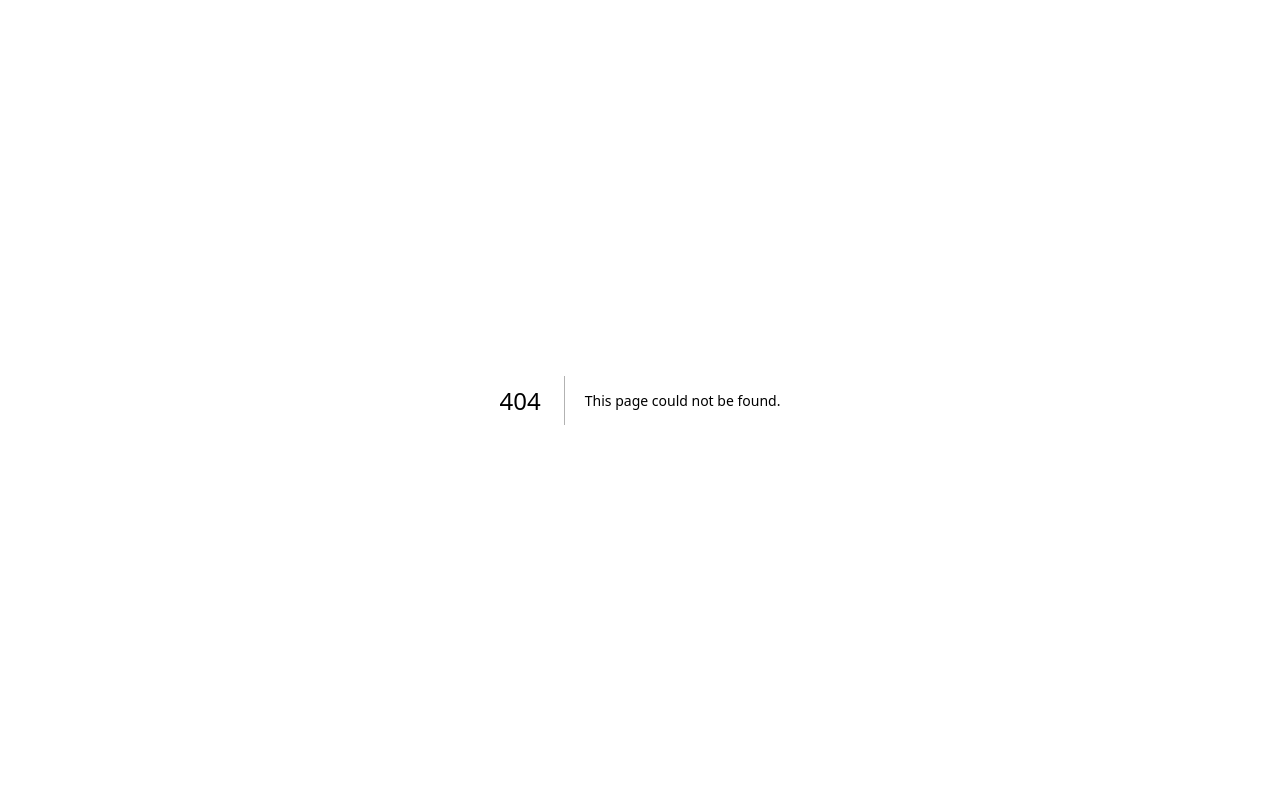
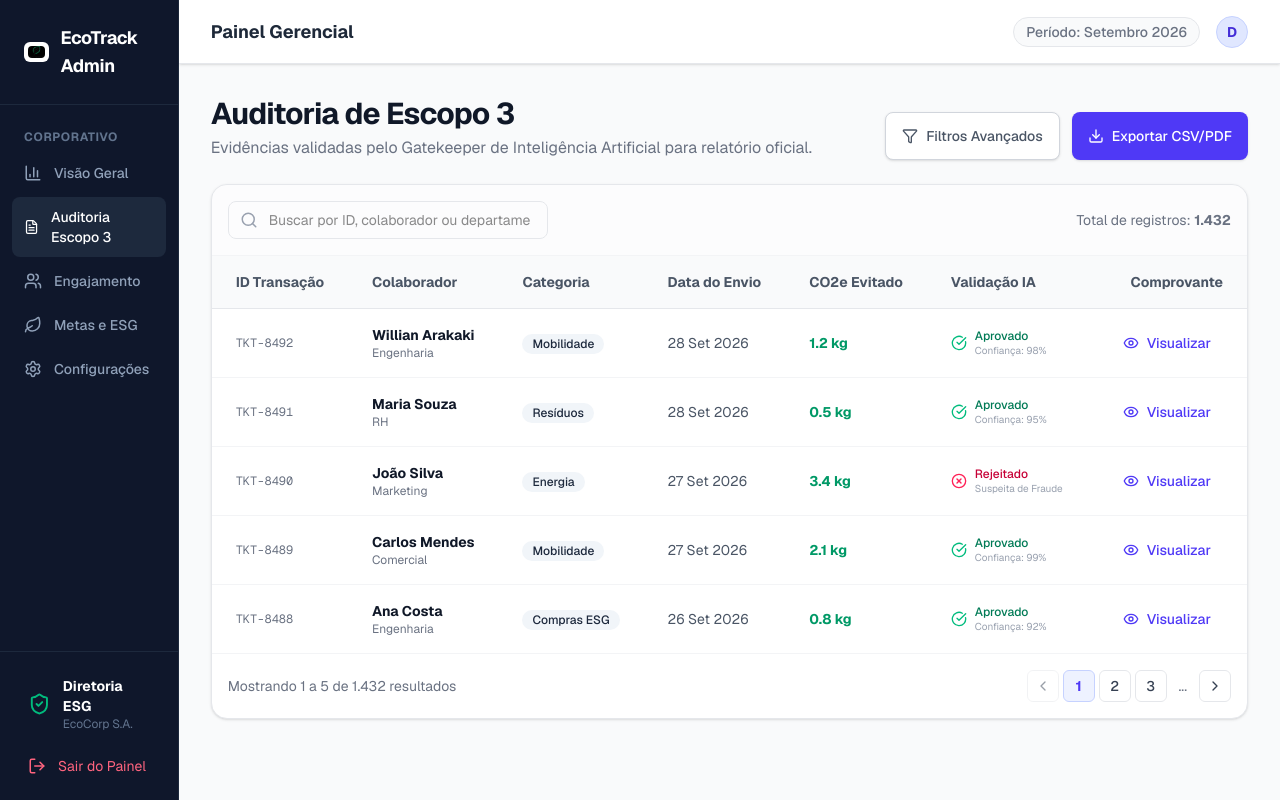
Before and after one commit to willarakaki/ecotrack-frontend, a Next.js app: page /admin/audit in a window 1280 px wide. Before the commit this address had no page. Built offline with nearby package versions, Linux system fonts and the light colour scheme.

Commit message:
feat(admin): enhance roi chart and create scope 3 audit table

```diff
--- /dev/null
+++ b/src/app/(admin)/admin/audit/page.tsx
@@ -0,0 +1,134 @@
+"use client"
+
+import React, { useState } from "react"
+import { Search, Filter, FileText, CheckCircle, XCircle, Download, Eye, ChevronLeft, ChevronRight } from "lucide-react"
+import { Button } from "@/shared/ui/button"
+
+const auditData = [
+  { id: "TKT-8492", user: "Willian Arakaki", dept: "Engenharia", category: "Mobilidade", date: "28 Set 2026", carbon: "1.2 kg", aiStatus: "Aprovado", confidence: "98%" },
+  { id: "TKT-8491", user: "Maria Souza", dept: "RH", category: "Resíduos", date: "28 Set 2026", carbon: "0.5 kg", aiStatus: "Aprovado", confidence: "95%" },
+  { id: "TKT-8490", user: "João Silva", dept: "Marketing", category: "Energia", date: "27 Set 2026", carbon: "3.4 kg", aiStatus: "Rejeitado", confidence: "45%" },
+  { id: "TKT-8489", user: "Carlos Mendes", dept: "Comercial", category: "Mobilidade", date: "27 Set 2026", carbon: "2.1 kg", aiStatus: "Aprovado", confidence: "99%" },
+  { id: "TKT-8488", user: "Ana Costa", dept: "Engenharia", category: "Compras ESG", date: "26 Set 2026", carbon: "0.8 kg", aiStatus: "Aprovado", confidence: "92%" },
+]
+
+export default function AuditPage() {
+  const [searchTerm, setSearchTerm] = useState("")
+
+  return (
+    <div className="flex flex-col gap-6 max-w-7xl mx-auto h-full">
+      <div className="flex justify-between items-end">
+        <div>
+          <h1 className="text-3xl font-bold text-gray-900 tracking-tight">Auditoria de Escopo 3</h1>
+          <p className="text-gray-500 mt-1">Evidências validadas pelo Gatekeeper de Inteligência Artificial para relatório oficial.</p>
+        </div>
+        <div className="flex gap-3">
+          <Button variant="outline" className="text-gray-600 border-gray-300 bg-white shadow-sm">
+            <Filter size={16} className="mr-2" /> Filtros Avançados
+          </Button>
+          <Button className="bg-indigo-600 hover:bg-indigo-700 text-white shadow-sm">
+            <Download size={16} className="mr-2" /> Exportar CSV/PDF
+          </Button>
+        </div>
+      </div>
+
+      <div className="bg-white rounded-2xl border border-gray-200 shadow-sm flex flex-col overflow-hidden">
+        {/* Toolbar */}
+        <div className="p-4 border-b border-gray-100 flex items-center justify-between bg-gray-50/50">
+          <div className="relative w-80">
+            <Search className="absolute left-3 top-1/2 -translate-y-1/2 text-gray-400" size={18} />
+            <input
+              type="text"
+              placeholder="Buscar por ID, colaborador ou departamento..."
+              className="w-full pl-10 pr-4 py-2 text-sm border border-gray-200 rounded-lg focus:outline-none focus:ring-2 focus:ring-indigo-500/20 focus:border-indigo-500 transition-shadow"
+              value={searchTerm}
+              onChange={(e) => setSearchTerm(e.target.value)}
+            />
+          </div>
+          <div className="flex items-center gap-2 text-sm text-gray-500">
+            <span>Total de registros: <strong>1.432</strong></span>
+          </div>
+        </div>
+
+        {/* Table */}
+        <div className="overflow-x-auto">
+          <table className="w-full text-left text-sm whitespace-nowrap">
+            <thead className="bg-gray-50 text-gray-600 font-medium border-b border-gray-200">
+              <tr>
+                <th className="px-6 py-4">ID Transação</th>
+                <th className="px-6 py-4">Colaborador</th>
+                <th className="px-6 py-4">Categoria</th>
+                <th className="px-6 py-4">Data do Envio</th>
+                <th className="px-6 py-4">CO2e Evitado</th>
+                <th className="px-6 py-4">Validação IA</th>
+                <th className="px-6 py-4 text-right">Comprovante</th>
+              </tr>
+            </thead>
+            <tbody className="divide-y divide-gray-100">
+              {auditData.map((row) => (
+                <tr key={row.id} className="hover:bg-indigo-50/30 transition-colors">
+                  <td className="px-6 py-4 font-mono text-xs text-gray-500">{row.id}</td>
+                  <td className="px-6 py-4">
+                    <div className="flex flex-col">
+                      <span className="font-bold text-gray-900">{row.user}</span>
+                      <span className="text-xs text-gray-500">{row.dept}</span>
+                    </div>
+                  </td>
+                  <td className="px-6 py-4">
+                    <span className="inline-flex items-center px-2.5 py-0.5 rounded-full text-xs font-medium bg-slate-100 text-slate-800">
+                      {row.category}
+                    </span>
+                  </td>
+                  <td className="px-6 py-4 text-gray-600">{row.date}</td>
+                  <td className="px-6 py-4 font-bold text-emerald-600">{row.carbon}</td>
+                  <td className="px-6 py-4">
+                    {row.aiStatus === "Aprovado" ? (
+                      <div className="flex items-center gap-2">
+                        <CheckCircle size={16} className="text-emerald-500" />
+                        <div className="flex flex-col">
+                          <span className="text-emerald-700 font-medium text-xs">Aprovado</span>
+                          <span className="text-[10px] text-gray-400">Confiança: {row.confidence}</span>
+                        </div>
+                      </div>
+                    ) : (
+                      <div className="flex items-center gap-2">
+                        <XCircle size={16} className="text-rose-500" />
+                        <div className="flex flex-col">
+                          <span className="text-rose-700 font-medium text-xs">Rejeitado</span>
+                          <span className="text-[10px] text-gray-400">Suspeita de Fraude</span>
+                        </div>
+                      </div>
+                    )}
+                  </td>
+                  <td className="px-6 py-4 text-right">
+                    <Button variant="ghost" size="sm" className="text-indigo-600 hover:text-indigo-900 hover:bg-indigo-50">
+                      <Eye size={16} className="mr-2" /> Visualizar
+                    </Button>
+                  </td>
+                </tr>
+              ))}
+            </tbody>
+          </table>
+        </div>
+
+        {/* Pagination */}
+        <div className="p-4 border-t border-gray-100 flex items-center justify-between text-sm text-gray-500">
+          <span>Mostrando 1 a 5 de 1.432 resultados</span>
+          <div className="flex items-center gap-1">
+            <Button variant="outline" size="icon" className="w-8 h-8 rounded-md border-gray-200" disabled>
+              <ChevronLeft size={16} />
+            </Button>
+            <Button variant="outline" className="w-8 h-8 rounded-md bg-indigo-50 border-indigo-200 text-indigo-600 font-bold p-0">1</Button>
+            <Button variant="outline" className="w-8 h-8 rounded-md border-gray-200 hover:bg-gray-50 p-0">2</Button>
+            <Button variant="outline" className="w-8 h-8 rounded-md border-gray-200 hover:bg-gray-50 p-0">3</Button>
+            <span className="px-2">...</span>
+            <Button variant="outline" size="icon" className="w-8 h-8 rounded-md border-gray-200 hover:bg-gray-50">
+              <ChevronRight size={16} />
+            </Button>
+          </div>
+        </div>
+
+      </div>
+    </div>
+  )
+}
--- a/src/app/(admin)/admin/dashboard/page.tsx
+++ b/src/app/(admin)/admin/dashboard/page.tsx
@@ -1,6 +1,7 @@
 "use client"
 
 import React from "react"
+import Link from "next/link"
 import { TrendingUp, Users, Leaf, ArrowUpRight, ArrowDownRight, FileCheck, AlertCircle } from "lucide-react"
 
 export default function AdminDashboardPage() {
@@ -77,55 +78,75 @@ export default function AdminDashboardPage() {
       <div className="grid grid-cols-1 lg:grid-cols-3 gap-6">
 
         {/* Chart Area */}
-        <div className="bg-white p-6 rounded-2xl border border-gray-200 shadow-sm lg:col-span-2 flex flex-col">
-          <h3 className="font-bold text-gray-900 mb-6">Investimento em Recompensas vs Retorno (ROI)</h3>
+        <div className="bg-white p-6 rounded-2xl border border-gray-200 shadow-sm lg:col-span-2 flex flex-col relative">
+          <div className="flex justify-between items-start mb-6">
+            <h3 className="font-bold text-gray-900">Investimento em Recompensas vs Retorno (ROI)</h3>
+            <div className="bg-gray-100 p-1 rounded-lg flex text-xs font-medium">
+              <button className="px-3 py-1 bg-white shadow-sm rounded-md text-gray-900">Mensal</button>
+              <button className="px-3 py-1 text-gray-500 hover:text-gray-900">Semestral</button>
+            </div>
+          </div>
 
           <div className="flex-1 flex items-end gap-6 h-64 mt-auto border-b border-gray-100 pb-2 relative">
+
+            {/* Linha de Tendência de Lucro (SVG Line) */}
+            <svg className="absolute inset-0 w-full h-full pointer-events-none z-10" preserveAspectRatio="none">
+              <path
+                d="M 50,180 C 150,180 250,130 350,100 C 450,70 550,50 650,20"
+                fill="none"
+                stroke="#10b981"
+                strokeWidth="3"
+                strokeDasharray="6 6"
+                className="opacity-70"
+              />
+            </svg>
+
             {/* Fake Chart Grid */}
             <div className="absolute inset-0 flex flex-col justify-between pointer-events-none opacity-20">
-              <div className="border-t border-gray-300 w-full"></div>
-              <div className="border-t border-gray-300 w-full"></div>
-              <div className="border-t border-gray-300 w-full"></div>
-              <div className="border-t border-gray-300 w-full"></div>
+              <div className="border-t border-gray-300 w-full relative"><span className="absolute -top-3 -left-8 text-[10px]">10k</span></div>
+              <div className="border-t border-gray-300 w-full relative"><span className="absolute -top-3 -left-8 text-[10px]">7.5k</span></div>
+              <div className="border-t border-gray-300 w-full relative"><span className="absolute -top-3 -left-8 text-[10px]">5k</span></div>
+              <div className="border-t border-gray-300 w-full relative"><span className="absolute -top-3 -left-8 text-[10px]">2.5k</span></div>
             </div>
 
             {/* Bars */}
-            <div className="flex flex-col items-center gap-2 flex-1 group">
+            <div className="flex flex-col items-center gap-2 flex-1 group z-20">
               <div className="flex items-end gap-1 w-full justify-center h-full">
-                <div className="w-8 bg-slate-200 rounded-t-md h-[30%] group-hover:bg-slate-300 transition-colors relative"><span className="absolute -top-6 text-xs text-gray-500 opacity-0 group-hover:opacity-100 font-medium">R$2k</span></div>
-                <div className="w-8 bg-indigo-500 rounded-t-md h-[40%] group-hover:bg-indigo-600 transition-colors relative"><span className="absolute -top-6 text-xs text-indigo-600 opacity-0 group-hover:opacity-100 font-bold">R$3k</span></div>
+                <div className="w-8 bg-slate-200 rounded-t-md h-[30%] group-hover:bg-slate-300 transition-colors relative"><span className="absolute -top-7 left-1/2 -translate-x-1/2 text-xs text-slate-600 bg-white shadow-sm border border-slate-100 px-2 py-0.5 rounded-full opacity-0 group-hover:opacity-100 font-medium z-30">R$2k</span></div>
+                <div className="w-8 bg-indigo-500 rounded-t-md h-[40%] group-hover:bg-indigo-600 transition-colors relative"><span className="absolute -top-7 left-1/2 -translate-x-1/2 text-xs text-indigo-700 bg-white shadow-sm border border-indigo-100 px-2 py-0.5 rounded-full opacity-0 group-hover:opacity-100 font-bold z-30">R$3k</span></div>
               </div>
               <span className="text-xs text-gray-500 font-medium">Jun</span>
             </div>
 
-            <div className="flex flex-col items-center gap-2 flex-1 group">
+            <div className="flex flex-col items-center gap-2 flex-1 group z-20">
               <div className="flex items-end gap-1 w-full justify-center h-full">
-                <div className="w-8 bg-slate-200 rounded-t-md h-[35%] group-hover:bg-slate-300 transition-colors relative"><span className="absolute -top-6 text-xs text-gray-500 opacity-0 group-hover:opacity-100 font-medium">R$2.5k</span></div>
-                <div className="w-8 bg-indigo-500 rounded-t-md h-[55%] group-hover:bg-indigo-600 transition-colors relative"><span className="absolute -top-6 text-xs text-indigo-600 opacity-0 group-hover:opacity-100 font-bold">R$4.5k</span></div>
+                <div className="w-8 bg-slate-200 rounded-t-md h-[35%] group-hover:bg-slate-300 transition-colors relative"><span className="absolute -top-7 left-1/2 -translate-x-1/2 text-xs text-slate-600 bg-white shadow-sm border border-slate-100 px-2 py-0.5 rounded-full opacity-0 group-hover:opacity-100 font-medium z-30">R$2.5k</span></div>
+                <div className="w-8 bg-indigo-500 rounded-t-md h-[55%] group-hover:bg-indigo-600 transition-colors relative"><span className="absolute -top-7 left-1/2 -translate-x-1/2 text-xs text-indigo-700 bg-white shadow-sm border border-indigo-100 px-2 py-0.5 rounded-full opacity-0 group-hover:opacity-100 font-bold z-30">R$4.5k</span></div>
               </div>
               <span className="text-xs text-gray-500 font-medium">Jul</span>
             </div>
 
-            <div className="flex flex-col items-center gap-2 flex-1 group">
+            <div className="flex flex-col items-center gap-2 flex-1 group z-20">
               <div className="flex items-end gap-1 w-full justify-center h-full">
-                <div className="w-8 bg-slate-200 rounded-t-md h-[50%] group-hover:bg-slate-300 transition-colors relative"><span className="absolute -top-6 text-xs text-gray-500 opacity-0 group-hover:opacity-100 font-medium">R$4k</span></div>
-                <div className="w-8 bg-indigo-500 rounded-t-md h-[75%] group-hover:bg-indigo-600 transition-colors relative"><span className="absolute -top-6 text-xs text-indigo-600 opacity-0 group-hover:opacity-100 font-bold">R$6k</span></div>
+                <div className="w-8 bg-slate-200 rounded-t-md h-[50%] group-hover:bg-slate-300 transition-colors relative"><span className="absolute -top-7 left-1/2 -translate-x-1/2 text-xs text-slate-600 bg-white shadow-sm border border-slate-100 px-2 py-0.5 rounded-full opacity-0 group-hover:opacity-100 font-medium z-30">R$4k</span></div>
+                <div className="w-8 bg-indigo-500 rounded-t-md h-[75%] group-hover:bg-indigo-600 transition-colors relative"><span className="absolute -top-7 left-1/2 -translate-x-1/2 text-xs text-indigo-700 bg-white shadow-sm border border-indigo-100 px-2 py-0.5 rounded-full opacity-0 group-hover:opacity-100 font-bold z-30">R$6k</span></div>
               </div>
               <span className="text-xs text-gray-500 font-medium">Ago</span>
             </div>
 
-            <div className="flex flex-col items-center gap-2 flex-1 group">
+            <div className="flex flex-col items-center gap-2 flex-1 group z-20">
               <div className="flex items-end gap-1 w-full justify-center h-full">
-                <div className="w-8 bg-slate-200 rounded-t-md h-[60%] group-hover:bg-slate-300 transition-colors relative"><span className="absolute -top-6 text-xs text-gray-500 opacity-0 group-hover:opacity-100 font-medium">R$5k</span></div>
-                <div className="w-8 bg-emerald-500 rounded-t-md h-[95%] group-hover:bg-emerald-600 transition-colors relative"><span className="absolute -top-6 text-xs text-emerald-600 opacity-0 group-hover:opacity-100 font-bold">R$8.5k</span></div>
+                <div className="w-8 bg-slate-200 rounded-t-md h-[60%] group-hover:bg-slate-300 transition-colors relative"><span className="absolute -top-7 left-1/2 -translate-x-1/2 text-xs text-slate-600 bg-white shadow-sm border border-slate-100 px-2 py-0.5 rounded-full opacity-0 group-hover:opacity-100 font-medium z-30">R$5k</span></div>
+                <div className="w-8 bg-emerald-500 rounded-t-md h-[95%] group-hover:bg-emerald-600 transition-colors relative"><span className="absolute -top-7 left-1/2 -translate-x-1/2 text-xs text-emerald-700 bg-white shadow-sm border border-emerald-100 px-2 py-0.5 rounded-full opacity-0 group-hover:opacity-100 font-bold z-30">R$8.5k</span></div>
               </div>
               <span className="text-xs text-gray-900 font-bold">Set</span>
             </div>
           </div>
 
           <div className="flex justify-center gap-6 mt-4">
-            <div className="flex items-center gap-2 text-xs text-gray-600"><div className="w-3 h-3 bg-slate-200 rounded-sm"></div> Custo em Recompensas</div>
-            <div className="flex items-center gap-2 text-xs text-gray-600"><div className="w-3 h-3 bg-indigo-500 rounded-sm"></div> Economia Operacional / Retenção</div>
+            <div className="flex items-center gap-2 text-xs text-gray-600"><div className="w-3 h-3 bg-slate-200 rounded-sm"></div> Custo (Prêmios)</div>
+            <div className="flex items-center gap-2 text-xs text-gray-600"><div className="w-3 h-3 bg-indigo-500 rounded-sm"></div> Economia / Retenção</div>
+            <div className="flex items-center gap-2 text-xs text-gray-600"><div className="w-4 h-0.5 border-t-2 border-dashed border-emerald-500"></div> Tendência</div>
           </div>
         </div>
 
@@ -154,7 +175,9 @@ export default function AdminDashboardPage() {
             ))}
 
             <div className="p-4 text-center">
-              <button className="text-indigo-600 text-sm font-bold hover:underline">Ver Tabela Completa →</button>
+              <Link href="/admin/audit" className="text-indigo-600 text-sm font-bold hover:underline">
+                Ver Tabela Completa →
+              </Link>
             </div>
           </div>
         </div>
--- a/src/app/(admin)/layout.tsx
+++ b/src/app/(admin)/layout.tsx
@@ -12,7 +12,7 @@ export default function AdminLayout({ children }: { children: React.ReactNode })
 
   const navItems = [
     { label: "Visão Geral", path: "/admin/dashboard", icon: BarChart3 },
-    { label: "Auditoria Escopo 3", path: "#", icon: FileText },
+    { label: "Auditoria Escopo 3", path: "/admin/audit", icon: FileText },
     { label: "Engajamento", path: "#", icon: Users },
     { label: "Metas e ESG", path: "#", icon: Leaf },
     { label: "Configurações", path: "#", icon: Settings },
```
